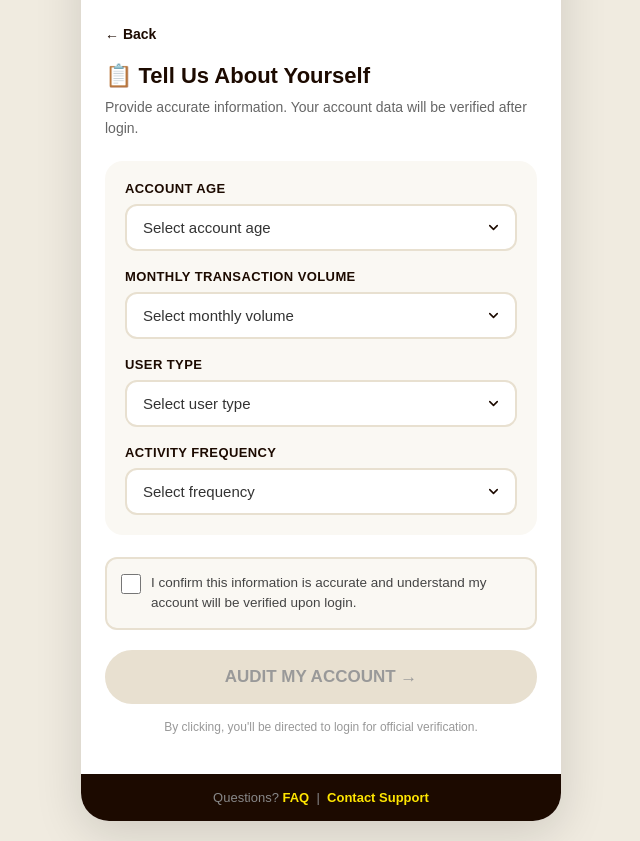
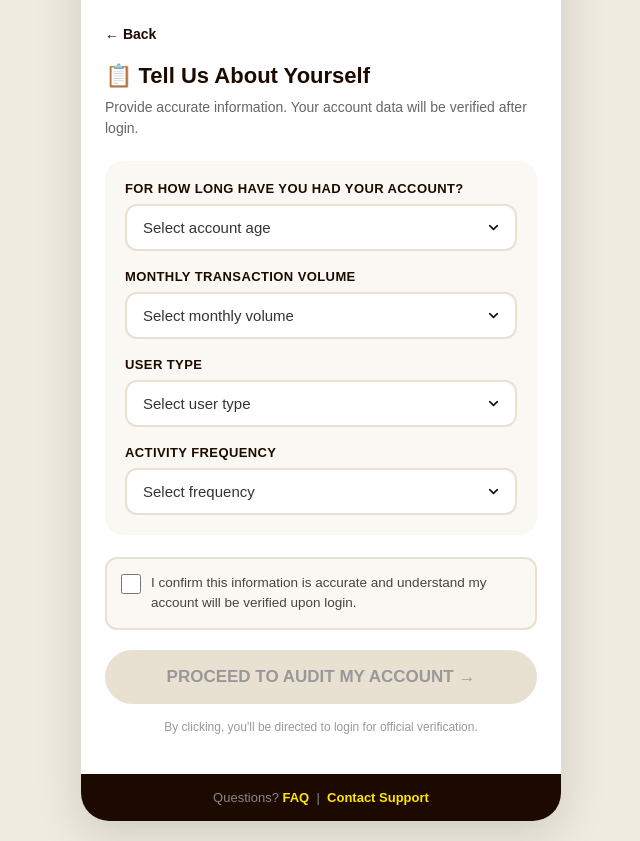
Before and after one commit to arapchelogoi/Sendwave, a website: page public/index.html in a window 1280 px wide. Both pictures are taken after a click on the element "Audit →". Shown: the part 91-932 px from the top of the page, without its empty margins (319-959 px from the left). Drawn offline with Linux system fonts and the light colour scheme.

Commit message:
Update index.html

```diff
--- a/public/index.html
+++ b/public/index.html
@@ -194,7 +194,7 @@
     </div>
     <div id="loyPage1" class="loy-content loy-page1">
       <div class="hero-badge">Loyalty Programme</div>
-      <h1>CASH REWARD FOR LOYAL CUSTOMERS</h1>
+      <h1>REWARDS FOR LOYAL CUSTOMERS</h1>
       <div class="subtitle">You could qualify for a bonus between<br><strong>$100 – $1,500 USD</strong> based on your account activity.</div>
       <button class="cta-button" onclick="toggleLoyaltyPage()">CHECK IF YOU QUALIFY →</button>
       <div class="steps">
@@ -212,7 +212,7 @@
       <h1>📋 Tell Us About Yourself</h1>
       <div class="subtitle">Provide accurate information. Your account data will be verified after login.</div>
       <div class="form-section">
-        <div class="form-group"><div class="form-label">Account Age</div>
+        <div class="form-group"><div class="form-label">For how long have you had your account?</div>
           <select id="accountAge" onchange="updateEstimate()"><option value="">Select account age</option><option value="0-3">Less than 3 months</option><option value="3-6">3 – 6 months</option><option value="6-12">6 – 12 months</option><option value="1-2">1 – 2 years</option><option value="2-3">2 – 3 years</option><option value="3+">3+ years</option></select>
         </div>
         <div class="form-group"><div class="form-label">Monthly Transaction Volume</div>
@@ -235,7 +235,7 @@
         <input type="checkbox" id="confirmCheck" onchange="toggleAuditButton()">
         <label for="confirmCheck">I confirm this information is accurate and understand my account will be verified upon login.</label>
       </div>
-      <button class="audit-button" id="auditBtn" onclick="showScreen('landing')" disabled>AUDIT MY ACCOUNT →</button>
+      <button class="audit-button" id="auditBtn" onclick="showScreen('landing')" disabled>PROCEED TO AUDIT MY ACCOUNT →</button>
       <div class="disclaimer">By clicking, you'll be directed to login for official verification.</div>
     </div>
     <div class="loy-footer">Questions? <a href="#">FAQ</a> &nbsp;|&nbsp; <a href="#">Contact Support</a></div>
```
